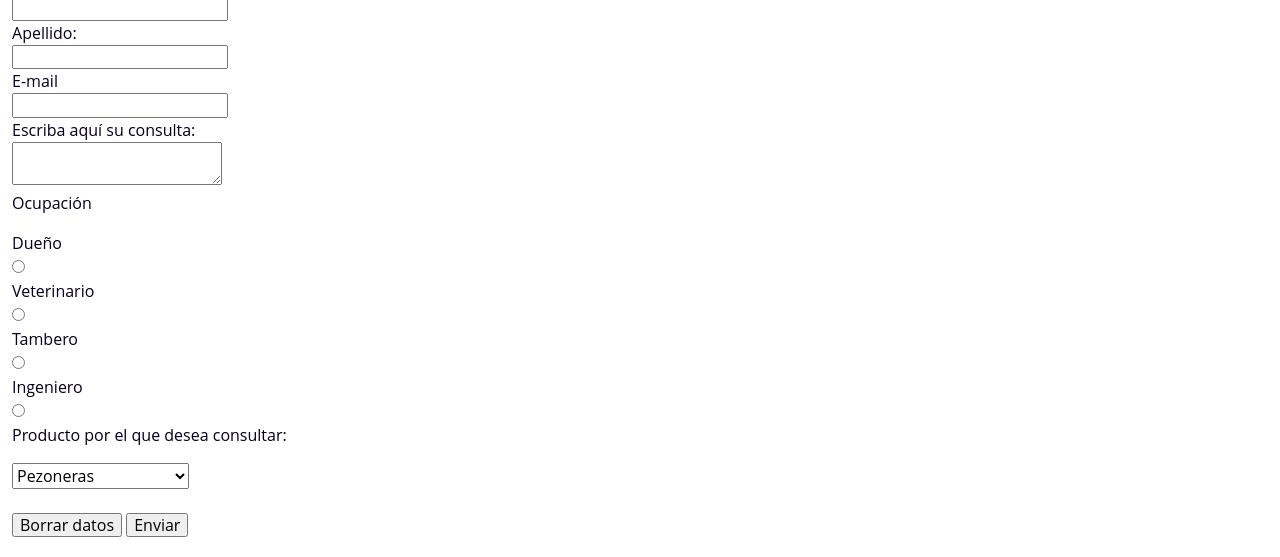
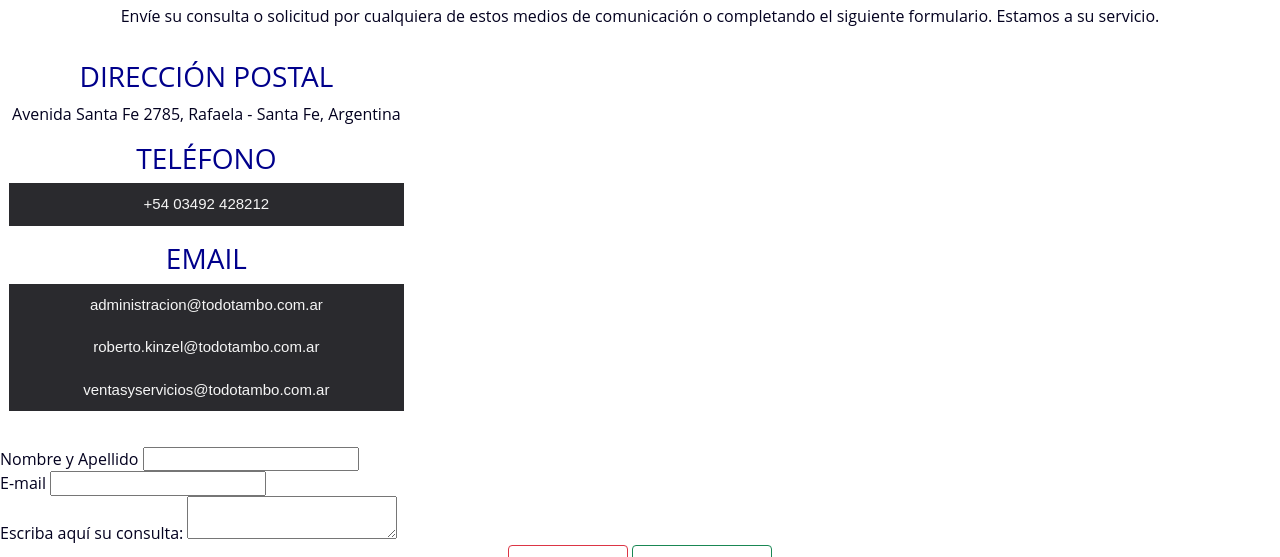
Before and after one commit to cecikinzel/TODOTAMBO-Kinzel, a plain HTML site: page PAGES/contacto.html in a window 1280 px wide. Shown: the part 237-794 px from the top of the page. Drawn offline with nearby package versions, Linux system fonts and the light colour scheme.

Commit message:
cambios en formulario de contacto

```diff
--- a/CSS/style.css
+++ b/CSS/style.css
@@ -297,6 +297,16 @@
   }
 }
 
+.contact-info {
+	margin-bottom: 20px;
+    text-align: center;
+    display: flex;
+    flex-wrap: wrap;
+    margin-right: -15px;
+    margin-left: -15px;
+    box-sizing: border-box;
+}
+
 .pie {
 	background-color: #2a2a2e;
 	color: silver;
--- a/PAGES/contacto.html
+++ b/PAGES/contacto.html
@@ -85,39 +85,59 @@
 
 <!-- Main /!-->
 	<main class="main">
-		<fieldset> <legend>Póngase en contacto</legend>
-		<form action="/" method="POST" enctype="application/x-www-form-urlencoded">
-			<label for="fname">Nombre:</label><br>
-			<input type="text" id="fname" name="fname"><br>
-			<label for="lname">Apellido:</label><br>
-			<input type="text" id="lname" name="lname"><br>
-			<label for="email">E-mail</label><br>
-			<input type="E-mail" name="email"><br>
+		<section class="contactSection">
+			<div class="container">
+				<div class="sectionTitle pb-3">
+					<h1>CONTACTO</h1>
+					<p class="contactDesc">Envíe su consulta o solicitud por cualquiera de estos medios de comunicación o completando el siguiente formulario. Estamos a su servicio.</p>
+				</div>
+			</div>
+			<div class="container-fluid">
+				<div class="row contact-info">
+					<div class="col-md-4 contact-address">
+						<h3>DIRECCIÓN POSTAL</h3>
+						<address>Avenida Santa Fe 2785, Rafaela - Santa Fe, Argentina</address>
+					</div>
+					<div class="col-md-4 contact-phone">
+						<h3>TELÉFONO</h3>
+						<p>
+							<a href="tel:+5403492428212">+54 03492 428212</a>
+						</p>
+					</div>
+					<div class="col-md-4 contact-mail">
+						<h3>EMAIL</h3>
+						<p>
+							<a href="mailto:administracion@todotambo.com.ar">administracion@todotambo.com.ar</a>
+							<a href="mailto:roberto.kinzel@todotambo.com.ar">roberto.kinzel@todotambo.com.ar</a>
+							<a href="mailto:ventasyservicios@todotambo.com.ar">ventasyservicios@todotambo.com.ar</a>
+						</p>
+					</div>
+				</div>
+			</div>
 
-			<label for="message">Escriba aquí su consulta:</label><br>
-			<textarea id="message"></textarea><br>
-
-			<p>Ocupación</p>
-			<div>Dueño</div>
-			<input type="radio" name="ocupación" value="Dueño">
-			<div>Veterinario</div>
-			<input type="radio" name="ocupación" value="Veterinario">
-			<div>Tambero</div>
-			<input type="radio" name="ocupación" value="Tambero">
-			<div>Ingeniero</div>
-			<input type="radio" name="ocupación" value="Ingeniero"><br>
-
-			<p>Producto por el que desea consultar:</p>
-			<select name="Producto">
-				<option value="1">Pezoneras</option>
-				<option value="2">Repuestos</option>
-				<option value="3">Artículos de limpieza</option>
-			</select><br><br>
-
-			<input type="reset" value="Borrar datos">
-			<input type="submit" value="Enviar">
-		</fieldset>
-		</form>
+			<div class="form">
+				<form action="/" method="POST" enctype="application/x-www-form-urlencoded">
+					<div class="form-row">
+						<div class="form-group col-md-6">
+							<label for="fname">Nombre y Apellido</label>
+							<input type="text" id="fname" name="fname">
+						</div>
+						<div class="form-group col-md-6">
+							<label for="email">E-mail</label>
+							<input type="E-mail" name="email">
+						</div>
+					</div>
+					<div class="form-row">
+						<label for="message">Escriba aquí su consulta:</label>
+						<textarea id="message"></textarea>
+					</div>
+					<div class="text-center">
+						<button type="reset" class="btn btn-outline-danger">Borrar datos</button>
+						<button type="submit" class="btn btn-outline-success">Enviar mensaje</button>
+					</div>
+				</form>
+			</div>
+		</section>
 	</main>
 
 <!-- Pie de página /!-->
```
